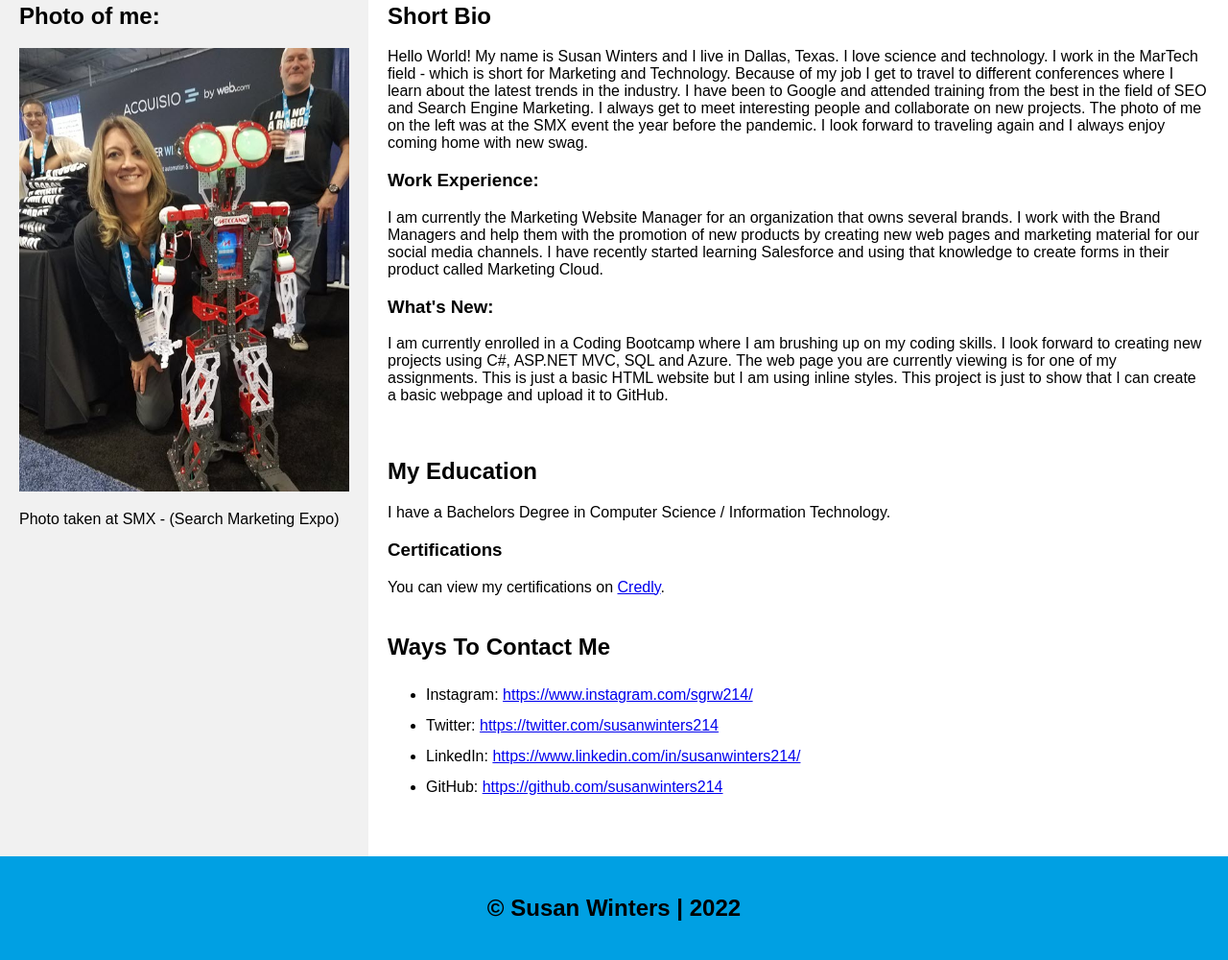
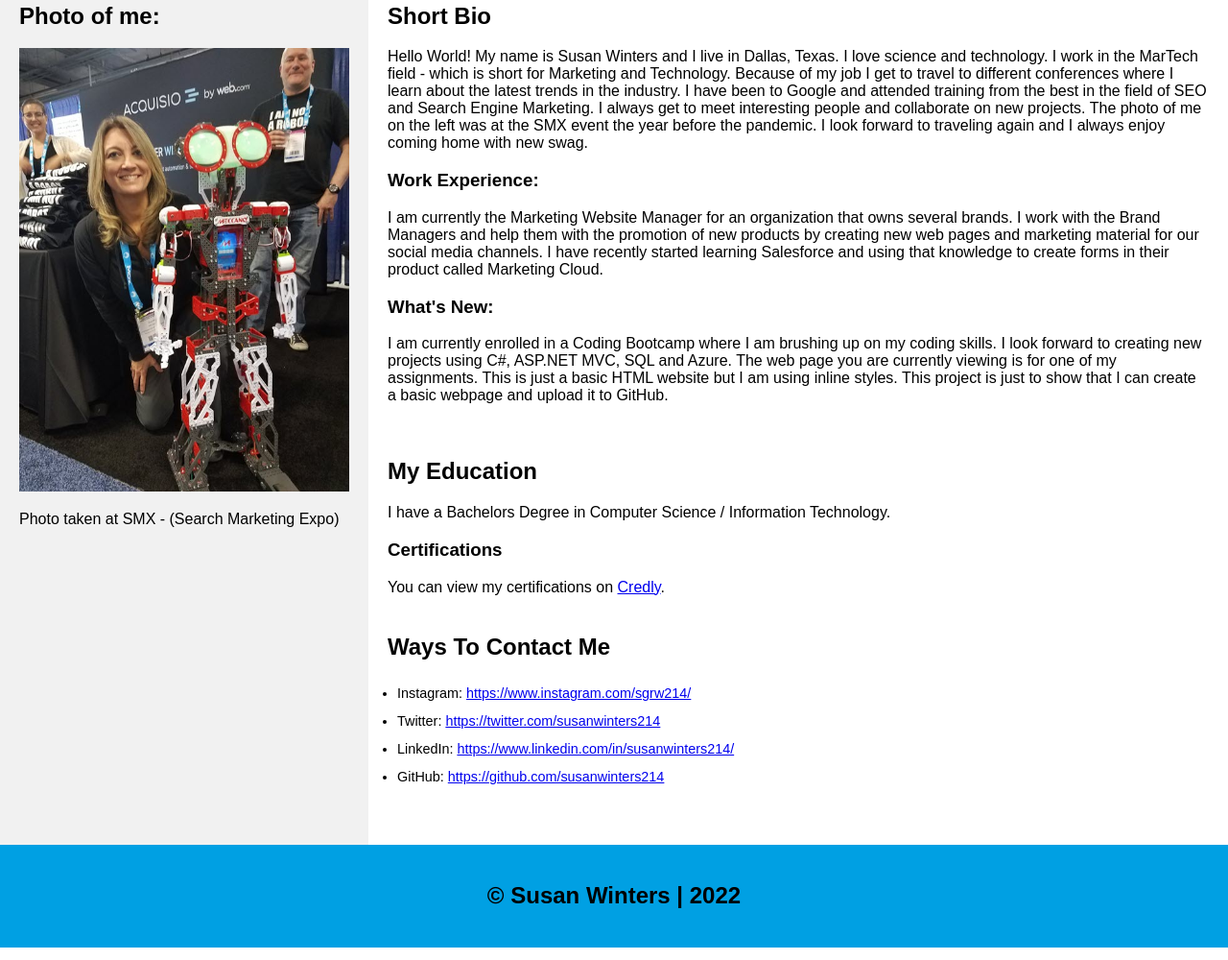
Before and after one commit to susanwinters214/basicwebsite, a plain HTML site: page index.html in a window 1280 px wide. Shown: the part 338-1338 px from the top of the page at 96% size. Drawn offline with Linux system fonts and the light colour scheme.

Commit message:
lowered font-size of li text

```diff
--- a/index.html
+++ b/index.html
@@ -96,7 +96,8 @@
           text-align: center;
           background: #00a0e3;
         }
-        li{line-height: 200%;}
+        ul{margin-left:-30px;}
+        li{line-height: 200%;font-size: .9em}
         section{padding-bottom:20px;}
 
         /* Responsive layout - when the screen is less than 700px wide, make the two columns stack on top of each other instead of next to each other */
```
